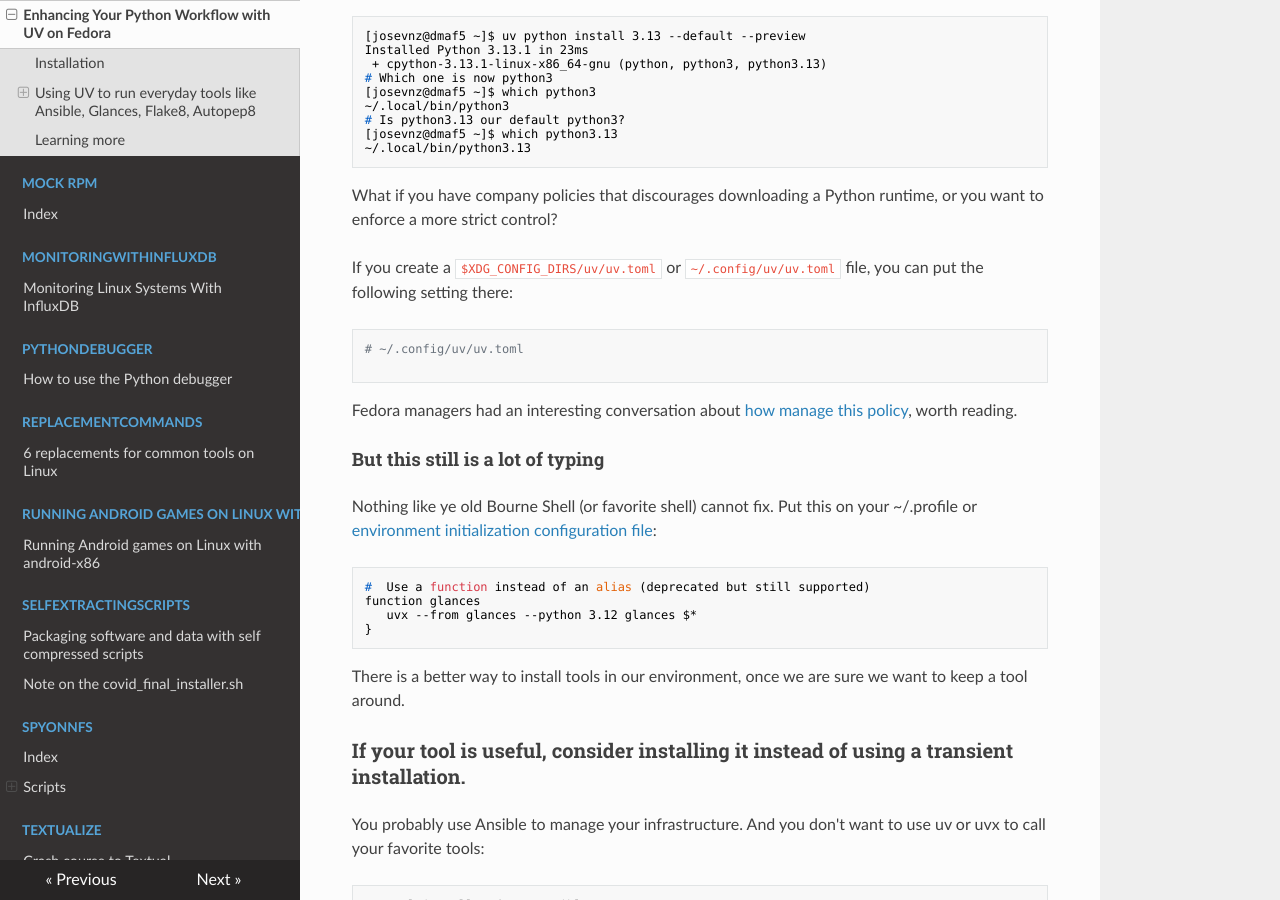
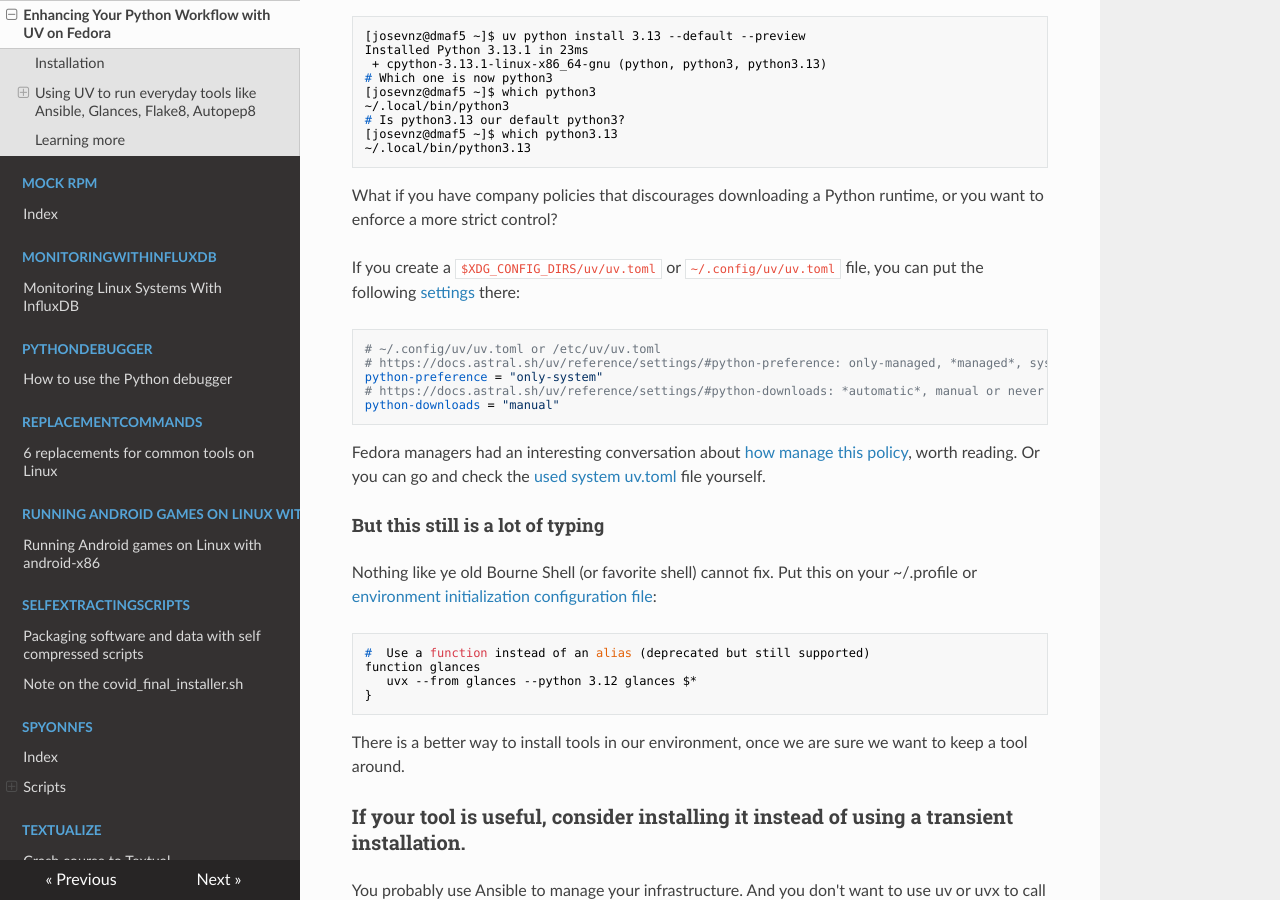
Before and after one commit to josevnz/tutorials, an MkDocs documentation site: the page built from docs/Enhancing_Your_Python_Workflow_with_UV_on_Fedora/README.md, in a window 1280 px wide and 900 px high, scrolled down 3093 px. Built offline with MkDocs 1.6.1, drawn with Linux system fonts in a browser that asks for light colours; nearby versions of some CDN libraries; some of the changed text lies outside the part shown.

Commit message:
UV tutorial updates

````diff
--- a/docs/Enhancing_Your_Python_Workflow_with_UV_on_Fedora/README.md
+++ b/docs/Enhancing_Your_Python_Workflow_with_UV_on_Fedora/README.md
@@ -163,14 +163,17 @@ Installed Python 3.13.1 in 23ms
 
 What if you have company policies that discourages downloading a Python runtime, or you want to enforce a more strict control?
 
-If you create a `$XDG_CONFIG_DIRS/uv/uv.toml` or `~/.config/uv/uv.toml` file, you can put the following setting there:
+If you create a `$XDG_CONFIG_DIRS/uv/uv.toml` or `~/.config/uv/uv.toml` file, you can put the following [settings](https://docs.astral.sh/uv/reference/settings/) there:
 
 ```toml
-# ~/.config/uv/uv.toml
-
+# ~/.config/uv/uv.toml or /etc/uv/uv.toml
+# https://docs.astral.sh/uv/reference/settings/#python-preference: only-managed, *managed*, system, only-system
+python-preference = "only-system"
+# https://docs.astral.sh/uv/reference/settings/#python-downloads: *automatic*, manual or never
+python-downloads = "manual"
 ```
 
-Fedora managers had an interesting conversation about [how manage this policy](https://src.fedoraproject.org/rpms/uv/pull-request/18), worth reading.
+Fedora managers had an interesting conversation about [how manage this policy](https://src.fedoraproject.org/rpms/uv/pull-request/18), worth reading. Or you can go and check the [used system uv.toml](https://src.fedoraproject.org/rpms/uv/blob/rawhide/f/uv.toml) file yourself.
 
 #### But this still is a lot of typing
 
@@ -227,4 +230,5 @@ We cover a lot but there is still lots more to learn. As everything, you will ne
 
 Below is a list of links I found useful and may also help you:
 
-* The official [uv](https://docs.astral.sh/uv/) documentation is very complete and you will most likely spend your time going back and forth reading it.
+* The official [uv](https://docs.astral.sh/uv/) documentation is very complete, and you will most likely spend your time going back and forth reading it.
+* Users of older Fedora distributions may take a look at the [UV Source RPM](https://src.fedoraproject.org/rpms/uv/blob/rawhide/f/uv.spec). Lots of good stuff, including Bash auto-completion for UV.
````
